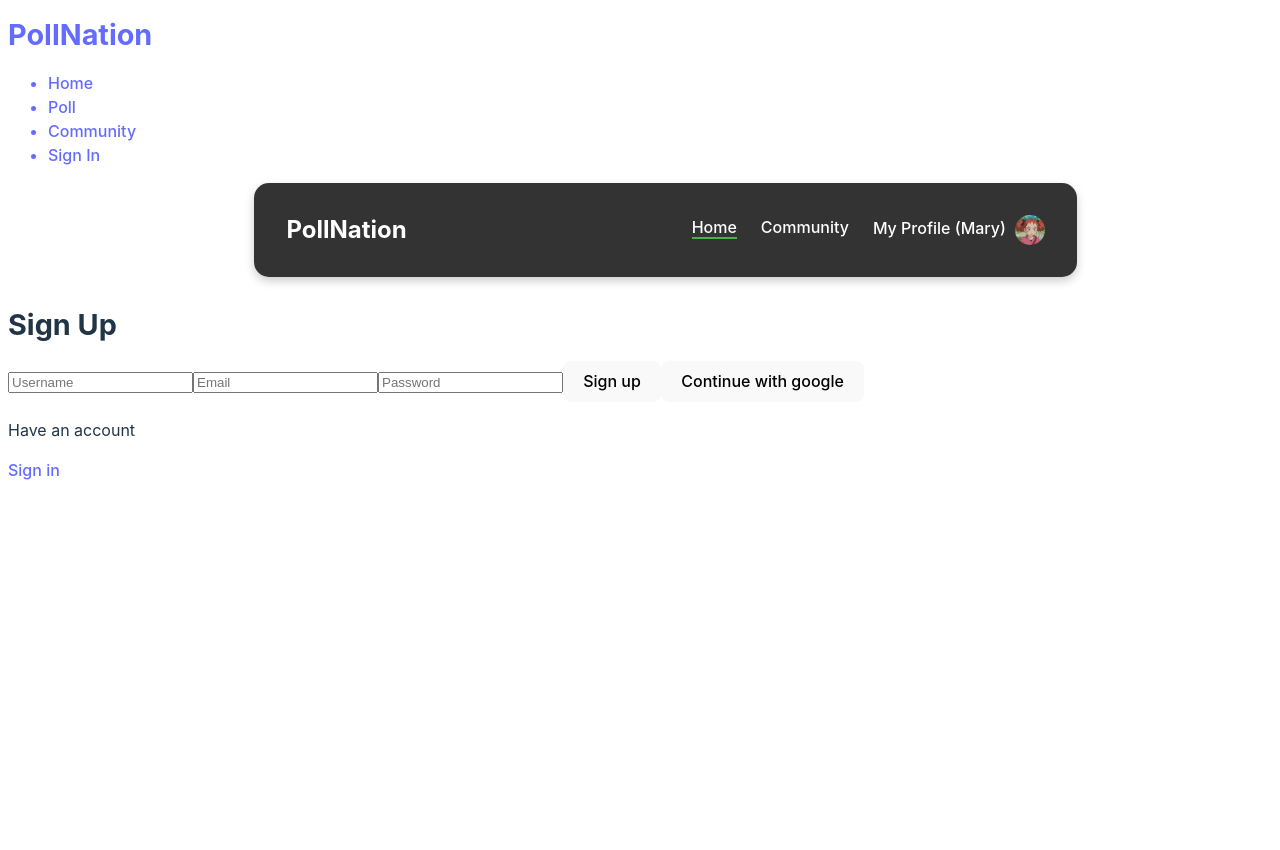
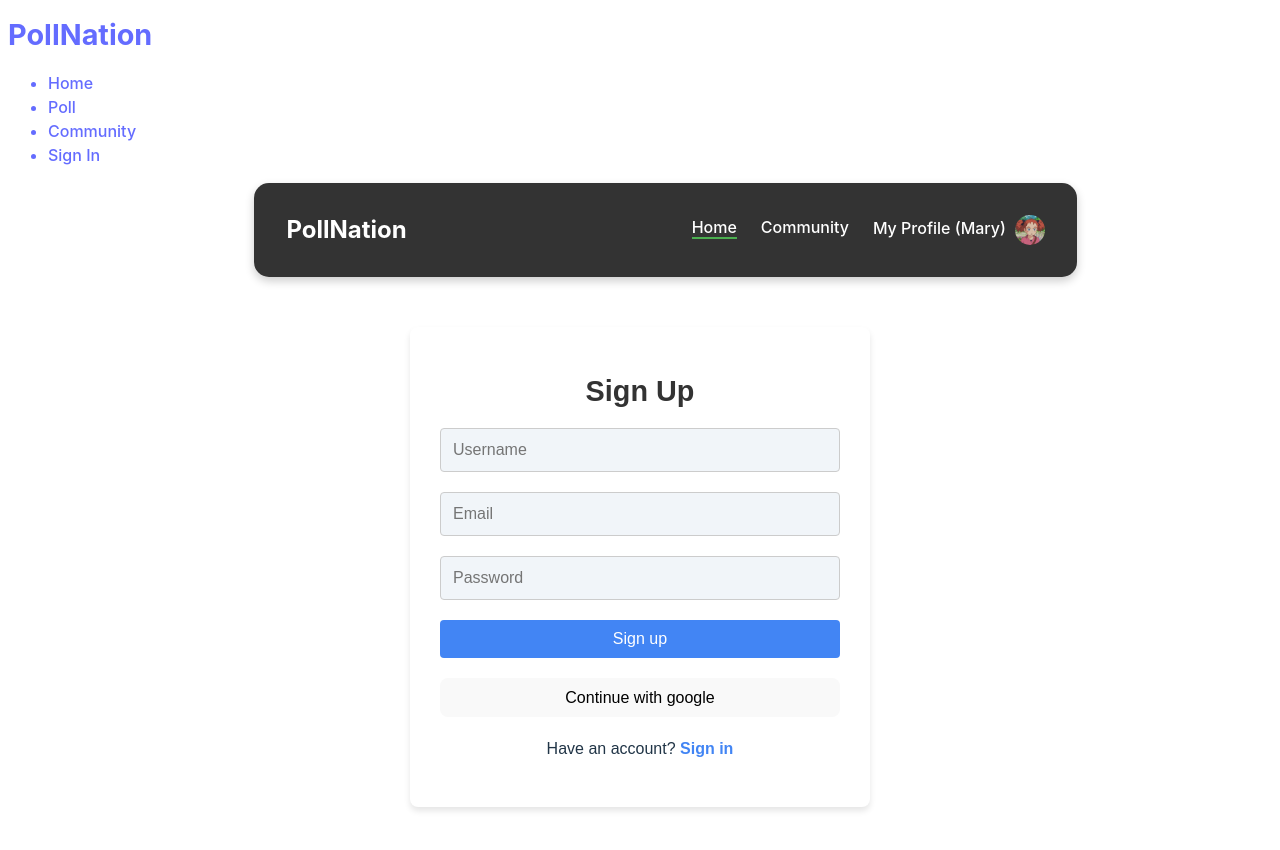
Before and after one commit to VVitMan/PollNation-MERN-Stack, a React (Vite) app in the folder frontend/: page /sign-up in a window 1280 px wide. Shown: the top 850 px of the page. Before the commit the page ends 800 px from the top, so only its background shows below. Built offline with nearby package versions, Linux system fonts and the light colour scheme.

Commit message:
Adjusted Authentication Pages.

```diff
--- /dev/null
+++ b/frontend/SignUp/SignUp.jsx
@@ -0,0 +1,109 @@
+import { useState } from "react";
+import { Link, useNavigate } from "react-router-dom";
+import OAuth from "../src/components/OAuth";
+import { signInStart, signInSuccess, signInFailure } from "../src/redux/user/userSlice";
+import { useDispatch, useSelector } from "react-redux";
+import styles from "./SignUp.module.css"; // Import the CSS module
+
+export default function SignUp() {
+  /* Navigate */
+  const navigate = useNavigate();
+
+  /* Dispatch */
+  const dispatch = useDispatch();
+
+  /* Loading and Error State */
+  const { loading, error } = useSelector((state) => state.user);
+
+  /* Form Data State */
+  const [formData, setFormData] = useState({});
+  const handleChange = (e) => {
+    // Update form data when input changes
+    setFormData({ ...formData, [e.target.id]: e.target.value });
+  };
+
+  /* Handling Submit */
+  const handleSubmit = async (e) => {
+    e.preventDefault();
+    try {
+      dispatch(signInStart()); // Start the loading state
+      const res = await fetch("/api/auth/signup", {
+        method: "POST",
+        headers: {
+          "Content-Type": "application/json",
+        },
+        body: JSON.stringify(formData), // Send form data
+      });
+      const data = await res.json();
+
+      // Check if the response indicates a failure
+      if (data.success === false) {
+        dispatch(signInFailure(data)); // Dispatch failure action
+        console.log(data); // Log error details
+        return;
+      }
+
+      dispatch(signInSuccess(data)); // Dispatch success action
+      navigate("/"); // Navigate to the Home page on success
+    } catch (error) {
+      dispatch(signInFailure(error)); // Handle fetch error
+    }
+  };
+
+  return (
+    <div className={styles.signupContainer}>
+      <h1 className={styles.title}>Sign Up</h1>
+      {/* Form Section */}
+      <form onSubmit={handleSubmit} className={styles.form}>
+        {/* Username Input */}
+        <input
+          type="text"
+          id="username"
+          placeholder="Username"
+          className={styles.input}
+          onChange={handleChange}
+        />
+        {/* Email Input */}
+        <input
+          type="text"
+          id="email"
+          placeholder="Email"
+          className={styles.input}
+          onChange={handleChange}
+        />
+        {/* Password Input */}
+        <input
+          type="password"
+          id="password"
+          placeholder="Password"
+          className={styles.input}
+          onChange={handleChange}
+        />
+        {/* Submit Button */}
+        <button
+          type="submit"
+          className={`${styles.submitButton} ${loading && styles.loading}`}
+          disabled={loading}
+        >
+          {/* Display "Loading..." during API call */}
+          {loading ? "Loading..." : "Sign up"}
+        </button>
+        {/* Google OAuth Button */}
+        <OAuth />
+      </form>
+
+      {/* Sign In Link */}
+      <div className={styles.additionalSpacing}>
+        <p>
+          Have an account?{" "}
+          <Link to="/sign-in" className={styles.link}>
+            Sign in
+          </Link>
+        </p>
+      </div>
+
+      {/* Error Message Display */}
+      {error && <p className={styles.errorMessage}>{error.message || "Something went wrong!"}</p>}
+    </div>
+  );
+}
--- /dev/null
+++ b/frontend/SignUp/SignUp.module.css
@@ -0,0 +1,97 @@
+/* SignUp.module.css */
+
+/* Container for Sign-Up Page */
+.signupContainer {
+    background-color: #fff;
+    padding: 30px;
+    border-radius: 8px;
+    box-shadow: 0 4px 6px rgba(0, 0, 0, 0.1);
+    width: 100%;
+    max-width: 400px;
+    margin: 50px auto;
+    text-align: center;
+    font-family: Arial, sans-serif;
+}
+
+/* Page Title */
+.title {
+    font-size: 1.8em;
+    margin-bottom: 20px;
+    color: #333;
+}
+
+/* Form Styling */
+.form {
+    display: flex;
+    flex-direction: column;
+    gap: 20px;
+}
+
+/* Input Fields */
+.input {
+    background-color: #f1f5f9;
+    padding: 12px;
+    border: 1px solid #ccc;
+    border-radius: 4px;
+    font-size: 16px;
+}
+
+/* Submit Button */
+.submitButton {
+    background-color: #4285F4;
+    color: #fff;
+    font-size: 16px;
+    padding: 10px 15px;
+    border: none;
+    border-radius: 4px;
+    cursor: pointer;
+    transition: background-color 0.3s ease;
+}
+
+.submitButton:hover {
+    background-color: #3367D6;
+}
+
+.submitButton:disabled {
+    opacity: 0.7;
+    cursor: not-allowed;
+}
+
+/* Google OAuth Button (Inherited in OAuth Component) */
+.oauthButton {
+    background-color: #f5f5f5;
+    color: #666;
+    font-size: 16px;
+    padding: 10px;
+    border-radius: 4px;
+    border: 1px solid #ccc;
+    cursor: pointer;
+    transition: all 0.3s ease;
+}
+
+.oauthButton:hover {
+    background-color: #e0e0e0;
+}
+
+/* Additional Spacing */
+.additionalSpacing {
+    margin-top: 20px;
+}
+
+/* Link Styling */
+.link {
+    color: #4285F4;
+    text-decoration: none;
+    font-weight: bold;
+}
+
+.link:hover {
+    text-decoration: underline;
+}
+
+/* Error Message */
+.errorMessage {
+    color: #e74c3c;
+    margin-top: 15px;
+    font-size: 0.9em;
+}
--- a/frontend/src/App.jsx
+++ b/frontend/src/App.jsx
@@ -7,7 +7,7 @@ import CreateEditPoll from './CreateEditPoll/CreateEditPoll.jsx';
 
 // Vit
 import Home from "./pages/Home";
-import SignUp from "./pages/Signup";
+import SignUp from "../SignUp/Signup.jsx";
 import SignIn from "../SignIn/SignIn.jsx";
 import Profile from "./pages/Profile";
 import Community from "./pages/Community";
--- a/frontend/src/pages/Signup.jsx
+++ /dev/null
@@ -1,103 +0,0 @@
-import { useState } from "react";
-import { Link, useNavigate } from "react-router-dom";
-import OAuth from "../components/OAuth";
-import {signInStart, signInSuccess, signInFailure} from "../redux/user/userSlice";
-import { useDispatch, useSelector } from "react-redux";
-
-export default function SignUp() {
-  /* Navigate */
-  const navigate = useNavigate();
-
-  /* Dispatch */
-  const dispatch = useDispatch();
-
-  /* Loading and Error State */
-  const { loading, error } = useSelector((state) => state.user);
-
-  /* Form Data State */
-  const [formData, setFormData] = useState({});
-
-  const handleChange = (e) => {
-    setFormData({ ...formData, [e.target.id]: e.target.value });
-  };
-
-  /* Handling Submit */
-  const handleSubmit = async (e) => {
-    e.preventDefault();
-    try {
-      dispatch(signInStart());
-      /* Fetch API */
-      const res = await fetch('/api/auth/signup', {
-        method: 'POST',
-        headers: {
-          'Content-Type': 'application/json',
-        },
-        body: JSON.stringify(formData)
-      });
-      const data = await res.json();
-      // fetch need to have it
-      if (data.success === false) {
-        dispatch(signInFailure(data));
-        // console.log({ message: data.message }); // ex. data.message(user not found),ex.2 {message: 'Invalid Credentials'}
-        // console.log(data);
-        return;
-      }
-      dispatch(signInSuccess(data));
-      // Navigate to the Home page
-      navigate("/");
-    } catch (error) {
-        dispatch(signInFailure(error));
-    }
-  }
-
-  return (
-    <div className="p-3 max-w-lg mx-auto">
-      <h1 className="text-3xl text-center font-semibold my-7">Sign Up</h1>
-      <form onSubmit={handleSubmit} className="flex flex-col gap-4">
-        <input
-          type="text"
-          id="username"
-          placeholder="Username"
-          className="bg-slate-100 p-3 rounded-lg"
-          onChange={handleChange}
-        />
-
-        <input
-          type="text"
-          id="email"
-          placeholder="Email"
-          className="bg-slate-100 p-3 rounded-lg"
-          onChange={handleChange}
-        />
-
-        <input
-          type="password"
-          id="password"
-          placeholder="Password"
-          className="bg-slate-100 p-3 rounded-lg"
-          onChange={handleChange}
-        />
-
-        <button
-          className="bg-slate-700 text-white p-3 rounded-lg
-        uppercase hover:opacity-95 disabled:opacity-80"
-        >
-          {/* Loading Effect */}
-          {loading ? 'Loading...' : 'Sign up'}
-        </button>
-
-        {/* OAuth */}
-        <OAuth />
-      </form>
-
-      <div className="flex gap-2 mt-5">
-        <p>Have an account</p>
-        <Link to={"/sign-in"}>
-          <span className="text-blue-500">Sign in</span>
-        </Link>
-      </div>
-
-      <p className="text-red-700 mt-5"> {error ? error.message || 'Something went wrong!' : ''}</p>
-    </div>
-  );
-}
```
